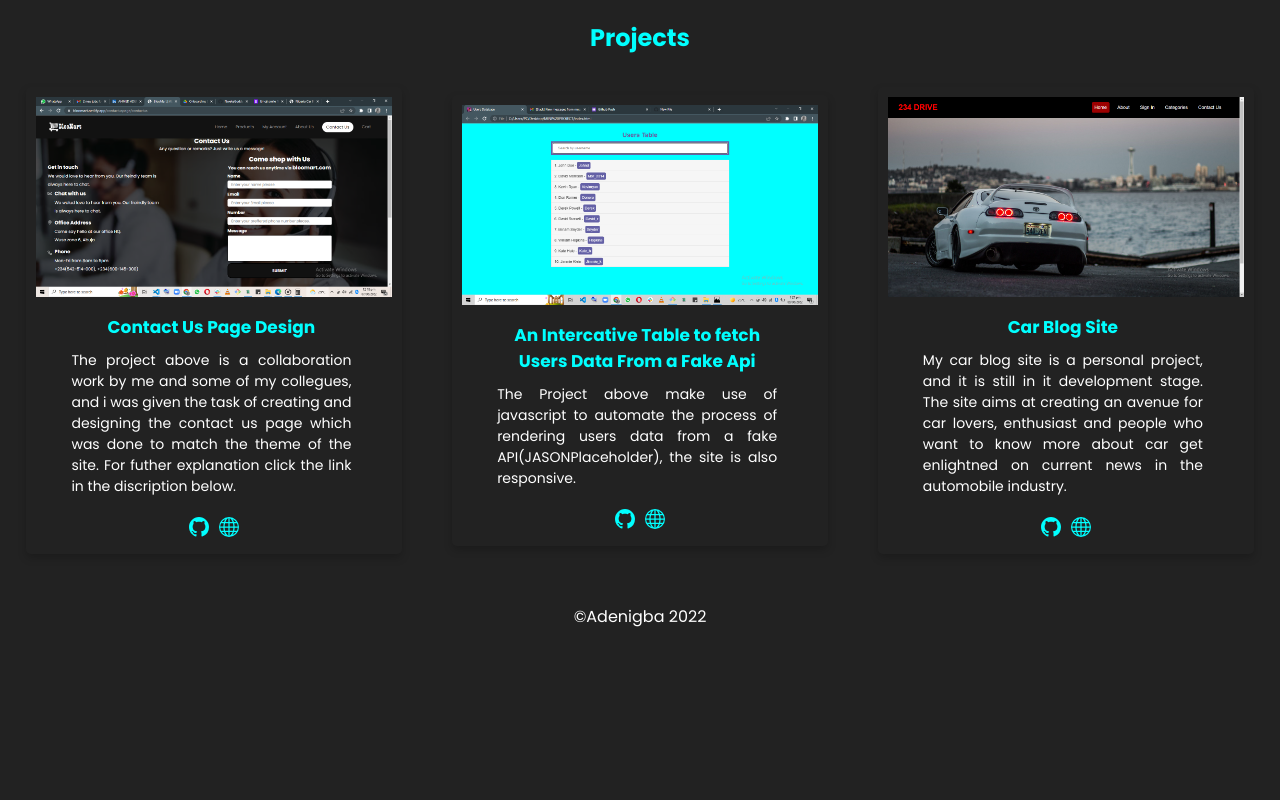
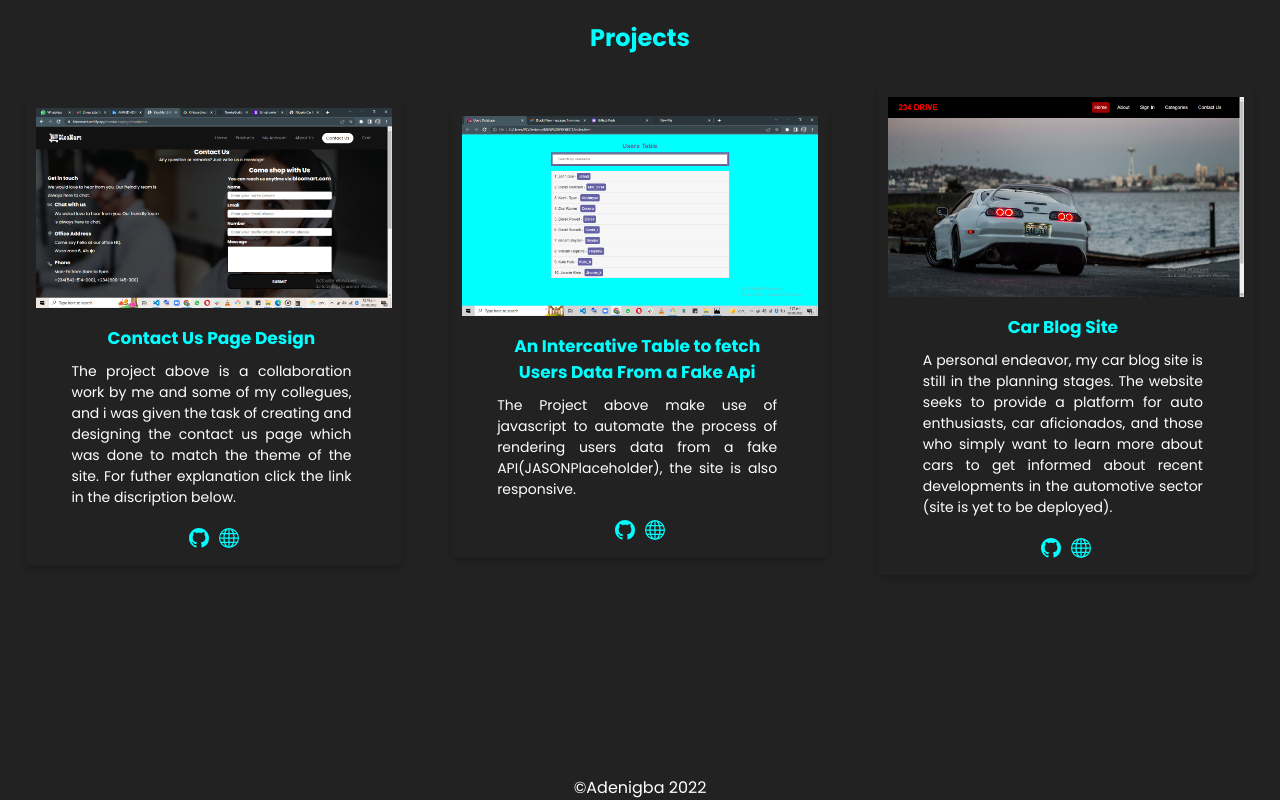
Before and after one commit to alaguton-pako/reBranded, a plain HTML site: page index.html in a window 1280 px wide. Shown: the part 534-1334 px from the top of the page. Before the commit the page ends 1163 px from the top, so only its background shows below. Drawn offline with Linux system fonts and the light colour scheme.

Commit message:
changes include correction to the space between the footer and content of the body and among others

```diff
--- a/CSS/index.css
+++ b/CSS/index.css
@@ -205,6 +205,10 @@ html {
   fill: aqua;
 }
 
+footer{
+  margin-top: 200px;
+}
+
 footer p {
   text-align: center;
   color: #fff;
--- a/index.html
+++ b/index.html
@@ -218,10 +218,7 @@
               <section class="card-content">
                 <h3 class="project-title">Car Blog Site</h3>
                 <p class="project-brief">
-                  My car blog site is a personal project, and it is still in it
-                  development stage. The site aims at creating an avenue for car
-                  lovers, enthusiast and people who want to know more about car
-                  get enlightned on current news in the automobile industry.
+                  A personal endeavor, my car blog site is still in the planning stages. The website seeks to provide a platform for auto enthusiasts, car aficionados, and those who simply want to learn more about cars to get informed about recent developments in the automotive sector (site is yet to be deployed).
                 </p>
               </section>
               <!--section for the link inside d card-->
@@ -240,7 +237,7 @@
                     />
                   </svg>
                 </a>
-                <a href="" target="_blank" rel="noopener noreferrer">
+                <a href="#" rel="noopener noreferrer">
                   <svg
                     xmlns="http://www.w3.org/2000/svg"
                     width="16"
```
Also changed, not shown: project.html (+3 -6 lines).
